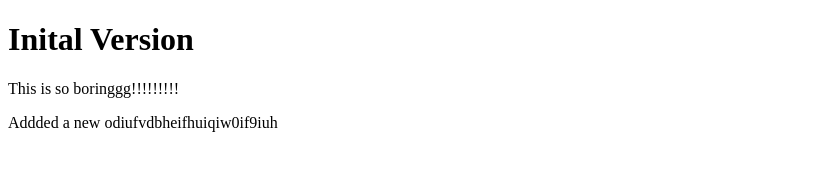
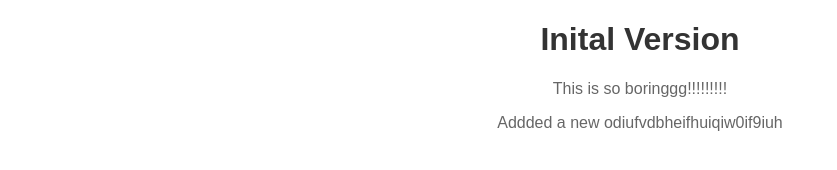
Before and after one commit to kush9405/Github-Handson, a plain HTML site: page index.html in a window 1280 px wide. Shown: the whole page, without its empty margins (0-837 px from the left). Drawn offline with Linux system fonts and the light colour scheme.

Commit message:
Update: Added Styling in the add-styling branch

```diff
--- a/index.html
+++ b/index.html
@@ -4,6 +4,22 @@
     <meta charset="UTF-8">
     <meta name="viewport" content="width=device-width, initial-scale=1.0">
     <title>Git and Github hands-on</title>
+    <style>
+        body {
+            font-family: Arial, sans-serif;
+            margin: 0;
+            padding: 0;
+            box-sizing: border-box;
+        }
+        h1 {
+            color: #333;
+            text-align: center;
+        }
+        p {
+            color: #666;
+            text-align: center;
+        }
+    </style>
 </head>
 <body>
     <h1>Inital Version</h1>
```
